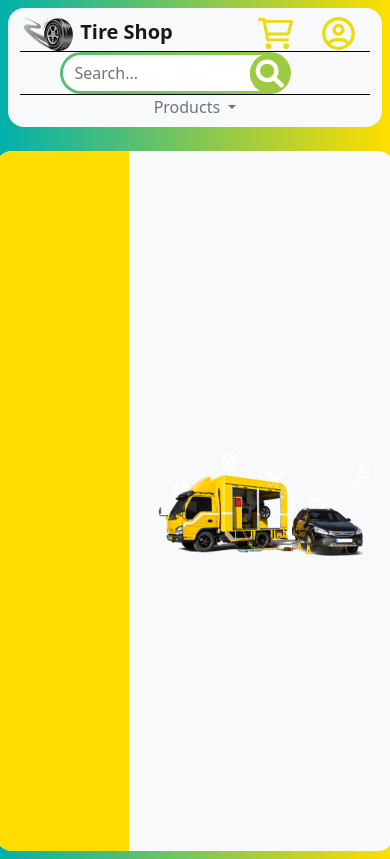
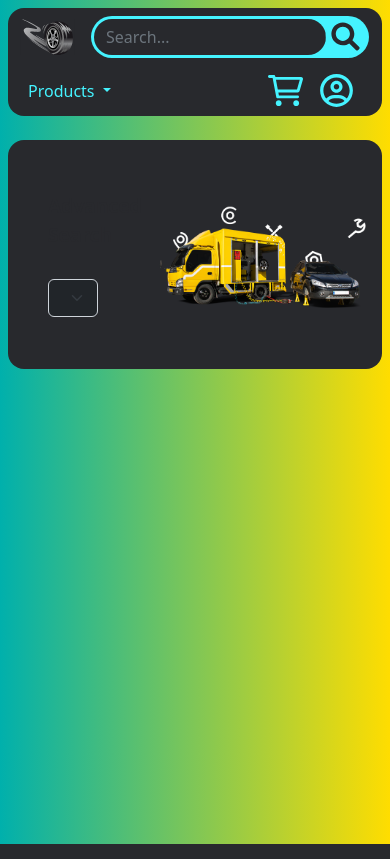
Before and after one commit to paniztgp2002/tire-shop, a Django app: page / in a window 390 px wide. Run offline with Django 4.2, Linux system fonts and the light colour scheme; some libraries are stand-ins or nearby versions.

Commit message:
responsive navbar

```diff
--- a/TireShop/website/static/website/css/index.css
+++ b/TireShop/website/static/website/css/index.css
@@ -2,37 +2,72 @@
     background: linear-gradient(to left, #FFDD00, #00B0AC);
 }
 
+.navbar {
+    background-color: #28292D;
+}
+
+#main-title {
+    color: #45f3ff;
+}
+
+#search-form {
+    width: 100%;
+    max-width: 600px;
+    min-width: 225px;
+}
+
 #search-form>svg {
-    transform: translateX(-103%) translateY(1.5px);
+    transform: scale(40) translateX(-60%) translateY(50%);
     cursor: pointer;
 }
 
 #search-form>span {
-    background: linear-gradient(to left, #A0CC3F, #53BF75);
+    background-color: #45f3ff;
     padding: 3px;
 }
 
 #search-form>span>input {
-    width: 30vw;
-    min-width: 225px;
+    width: -webkit-calc(100% - 40px);
+    width:    -moz-calc(100% - 40px);
+    width:         calc(100% - 40px);
+    background-color: #28292D;
+    color: white;
+}
+
+.dropdown-toggle {
+    color: #45f3ff !important;
+}
+
+.dropdown-menu a:hover {
+    color: #212529 !important;
+}
+
+#products-cart-seperator {
+    width: 0px;
 }
 
 #main {
-    height: 700px;
-    /* background-image: url('http://127.0.0.1:8000/static/website/img/landing.png'); */
-    overflow: hidden;
+    background-color: #28292D;
 }
 
-#asearch {
-    background-color: #FFDD00;
+#asearch>.text-center {
+    color: #28292D;
+    font-weight: bold;
+    font-size: larger;
+    border-bottom: 5px solid #28292D;
 }
 
-#land-img-cont{
-    white-space: nowrap;
-    text-align: center; margin: 1em 0;
+select {
+    color: #45f3ff !important;
 }
 
-#land-img-cont > img {
+#land-img-cont {
+    white-space: nowrap;
+    text-align: center;
+    margin: 1em 0;
+}
+
+#land-img-cont>img {
     vertical-align: middle;
 }
 
@@ -42,65 +77,25 @@
     vertical-align: middle;
 }
 
-#brand-div {
-    margin: 0;
-    padding: 0;
-    flex-grow: 2;
-    text-align: center;
-}
-
-#form-div {
-    margin: 0;
-    padding: 0;
-    flex-grow: 9;
-}
-
-#products-div {
-    margin: 0;
-    padding: 0;
-    flex-grow: 1;
-}
-
-#cart-div {
-    margin: 0;
-    padding: 0;
-    flex-grow: 1;
-}
-
-#user-div {
-    margin: 0;
-    padding: 0;
-    flex-grow: 1;
-}
-
-.product-card {
-    height: 250px;
-    width: 200px;
-}
-
-
 @media (max-width:767px) {
     #brand-div {
-        order: 1;
-        text-align: start;
+        flex-basis: 20%;
     }
 
-    #cart-div {
-        order: 2;
-    }
-
-    #user-div {
-        order: 3;
+    #brand-div>a>b {
+        display: none;
     }
 
     #form-div {
-        flex-grow: 1;
-        border-top: 1px solid black;
-        order: 4;
+        margin: 0;
+        flex-basis: 70%;
     }
 
-    #products-div {
-        border-top: 1px solid black;
-        order: 5;
+    #products-cart-seperator {
+        flex-grow: 1;
+    }
+
+    .phone-down {
+        margin-top: 15px;
     }
 }
--- a/TireShop/website/templates/website/index.html
+++ b/TireShop/website/templates/website/index.html
@@ -12,104 +12,76 @@
 </head>
 
 <body class="p-2 p-lg-3 px-lg-5">
-  <nav class="navbar bg-light rounded rounded-4">
+  <nav class="navbar rounded rounded-4">
     <div class="container-fluid d-flex justify-content-between">
-      <div id="brand-div">
+      <div id="brand-div" class="text-center mx-0 ms-md-3 me-md-2">
         <a class="navbar-brand" href="#">
           <img src="{% static 'website/img/tirelogo.svg' %}" alt="Logo" width="55"
             class="d-inline-block align-text-middle">
-          <b>Tire Shop</b>
+          <b id="main-title">Tire Shop</b>
         </a>
       </div>
-      <div id="form-div" class="d-flex justify-content-center">
+      <div id="form-div" class="d-flex justify-content-center flex-grow-1">
         <form id="search-form" class="d-flex" role="search">
-          <span class="rounded rounded-pill"><input class="form-control rounded rounded-pill border-0 me-0"
-              type="search" placeholder="Search..." aria-label="Search"></span>
-          <svg height="40" xmlns="http://www.w3.org/2000/svg" xmlns:xlink="http://www.w3.org/1999/xlink"
+          <span class="rounded rounded-pill w-100">
+            <input class="form-control rounded rounded-pill border-0 me-0"
+              type="search" placeholder="Search..." aria-label="Search">
+          </span>
+          <svg height="1" width="1" xmlns="http://www.w3.org/2000/svg" xmlns:xlink="http://www.w3.org/1999/xlink"
             viewBox="0 0 512 512" shape-rendering="geometricPrecision" text-rendering="geometricPrecision">
-            <circle r="50" transform="matrix(5.120007 0 0 5.120009 256.000366 256.000366)" fill="#9CCB42" />
+            <circle r="50" transform="matrix(5.120007 0 0 5.120009 256.000366 256.000366)" fill="#45f3ff" />
             <path
               d="M504.971,448.402L380.623,324.053C402.953,290.902,416,250.977,416,208C416,93.125,322.875,0,208,0s-208,93.125-208,208s93.125,208,208,208c42.977,0,82.902-13.047,116.053-35.377L448.402,504.971c9.373,9.373,24.569,9.373,33.942,0l22.627-22.627c9.373-9.373,9.373-24.569,0-33.942ZM80,208c0-70.58,57.42-128,128-128s128,57.42,128,128c0,70.578-57.42,128-128,128s-128-57.422-128-128Z"
-              transform="matrix(.706176 0 0 0.706175 75.219052 75.219308)" fill="#fff" />
+              transform="matrix(.706176 0 0 0.706175 75.219052 75.219308)" fill="#28292D" />
           </svg>
         </form>
       </div>
-      <div id="products-div" class="text-center">
+      <div class="phone-down text-center mx-2 ms-lg-3">
         <span class="dropdown">
           <a class="dropdown-toggle text-decoration-none text-secondary" href="#" role="button"
             data-bs-toggle="dropdown" aria-expanded="false">
             Products
           </a>
-          <ul class="dropdown-menu">
-            <li><a class="dropdown-item" href="#">Tire</a></li>
-            <li><a class="dropdown-item" href="#">Rim</a></li>
-            <li><a class="dropdown-item" href="#">Tube</a></li>
+          <ul class="dropdown-menu bg-dark">
+            <li><a class="dropdown-item text-light" href="#">Tire</a></li>
+            <li><a class="dropdown-item text-light" href="#">Rim</a></li>
+            <li><a class="dropdown-item text-light" href="#">Tube</a></li>
           </ul>
         </span>
       </div>
-      <div id="cart-div" class="text-center">
-        <a id="a-cart" href="#">
-          <svg xmlns="http://www.w3.org/2000/svg" viewBox="0 0 576 512" width="35">
-            <defs>
-              <linearGradient id="Gradient1">
-                <stop class="stop1" offset="0%" />
-                <stop class="stop2" offset="50%" />
-                <stop class="stop3" offset="100%" />
-              </linearGradient>
-              <style>
-                <![CDATA[
-                #rect1 {
-                  fill: url(#Gradient1);
-                }
-
-                .stop1 {
-                  stop-color: #EDDA0D;
-                }
-
-                .stop2 {
-                  stop-color: #EDDA0D;
-                  stop-opacity: 50;
-                }
-
-                .stop3 {
-                  stop-color: #EDDA0D;
-                }
-                ]]>
-              </style>
-            </defs>
-            <path id="rect1"
+      <div id="products-cart-seperator"></div>
+      <div class="phone-down text-center mx-2">
+        <a href="#">
+          <svg xmlns="http://www.w3.org/2000/svg" viewBox="0 0 576 512" width="35" fill="#45f3ff">
+            <path
               d="M176 416C149.49 416 128 437.49 128 464S149.49 512 176 512S224 490.51 224 464S202.51 416 176 416ZM464 416C437.49 416 416 437.49 416 464S437.49 512 464 512S512 490.51 512 464S490.51 416 464 416ZM569.529 44.734C563.42 36.641 554.107 32 543.967 32H121.957L119.578 19.51C117.422 8.189 107.523 0 96 0H24C10.746 0 0 10.744 0 24C0 37.254 10.746 48 24 48H76.141L136.424 364.488C138.58 375.809 148.479 384 160.002 384H488C501.254 384 512 373.254 512 360C512 346.744 501.254 336 488 336H179.859L170.717 288H489.123C503.406 288 515.959 278.531 519.885 264.797L574.748 72.797C577.529 63.047 575.623 52.828 569.529 44.734ZM477.049 240H161.574L131.1 80H522.77L477.049 240Z" />
-          </svg></a>
+          </svg>
+        </a>
       </div>
-      <div id="user-div" class="text-center">
+      <div class="phone-down text-center ms-2 me-3">
         <a id="a-user" href="#">
-          <svg xmlns="http://www.w3.org/2000/svg" viewBox="0 0 512 512" width="35">
-            <defs>
-              <linearGradient id="Gradient2">
-                <stop class="stop1" offset="0%" />
-                <stop class="stop2" offset="50%" />
-                <stop class="stop3" offset="100%" />
-              </linearGradient>
-              <style>
-                <![CDATA[
-                #rect2 {
-                  fill: url(#Gradient2);
-                }
-                ]]>
-              </style>
-            </defs>
-            <path id="rect2"
+          <svg xmlns="http://www.w3.org/2000/svg" viewBox="0 0 512 512" width="35" fill="#45f3ff">
+            <path
               d="M256 16C123.451 16 16 123.451 16 256S123.451 496 256 496S496 388.549 496 256S388.549 16 256 16ZM256 448C211.934 448 171.41 432.922 138.971 407.865C159.469 383.609 189.818 368 224 368H288C322.182 368 352.467 383.66 372.949 407.924C340.523 432.945 300.031 448 256 448ZM407.381 373.676C378.084 340.795 335.508 320 288 320H224C176.484 320 133.934 340.816 104.658 373.727C79.279 341.174 64 300.379 64 256C64 150.131 150.131 64 256 64S448 150.131 448 256C448 300.355 432.736 341.133 407.381 373.676ZM256 112C207.398 112 168 151.398 168 200C168 248.6 207.398 288 256 288S344 248.6 344 200C344 151.398 304.602 112 256 112ZM256 240C233.943 240 216 222.055 216 200C216 177.943 233.943 160 256 160S296 177.943 296 200C296 222.055 278.057 240 256 240Z" />
           </svg></a>
       </div>
     </div>
-    </div>
   </nav>
-  <div id="main" class="row rounded-4 bg-light mt-4">
-    <div id="asearch" class="col col-4"></div>
-    <div class="col col-8" id="land-img-cont">
-      <span class="img-helper"></span>
-      <img src="{% static 'website/img/landing.png' %}" class="w-100">
+  <div id="main" class="rounded-4 mt-4 p-1">
+    <div class="row">
+      <div id="asearch" class="col col-4 p-5">
+        <div class="text-center">Advanced Search</div>
+        <select class="mt-4 form-select bg-dark">
+          <option class="rounded-4" selected>select size</option>
+          <option class="rounded-4" value="1">One</option>
+          <option class="rounded-4" value="2">Two</option>
+          <option class="rounded-4" value="3">Three</option>
+        </select>
+      </div>
+      <div class="col col-8" id="land-img-cont">
+        <span class="img-helper"></span>
+        <img src="{% static 'website/img/landing.png' %}" class="w-100">
+      </div>
     </div>
   </div>
   <script src="{% static 'website/js/bootstrap.bundle.min.js' %}"></script>
```
Also changed, not shown: TireShop/website/static/website/img/tirelogo.svg.
